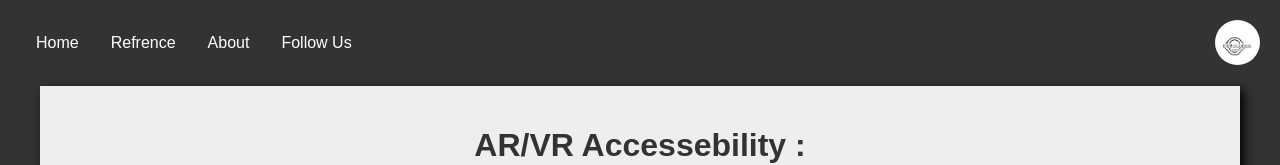
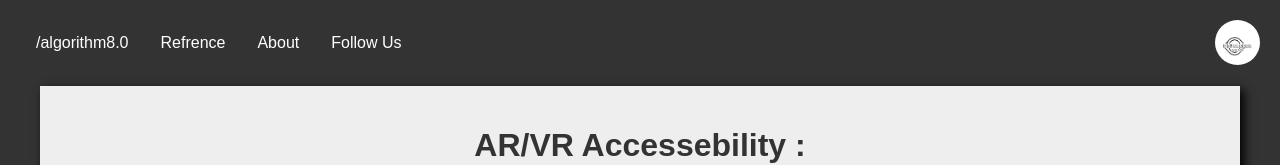
Before and after one commit to Arsan-sk/algorithm8.0, a plain HTML site: page index.html in a window 1280 px wide. Shown: the top 165 px of the page. Drawn offline with Linux system fonts and the light colour scheme.

Commit message:
Update index.html

```diff
--- a/index.html
+++ b/index.html
@@ -11,10 +11,10 @@
         <nav class="navbar">
         <ul>
             <img class="logo" src="logo.jpeg" alt="logo">
-            <li><a href="/">Home</a></li>
-            <li><a href="/referance">Refrence</a></li>
-            <li><a href="/about">About</a></li>
-            <li><a href="/follow/">Follow Us</a></li>
+            <li><a href="/">/algorithm8.0</a></li>
+            <li><a href="/algorithm8.0/referance">Refrence</a></li>
+            <li><a href="/algorithm8.0/about">About</a></li>
+            <li><a href="/algorithm8.0/follow/">Follow Us</a></li>
         </ul>
         </nav>
         <div class="box1">
```
